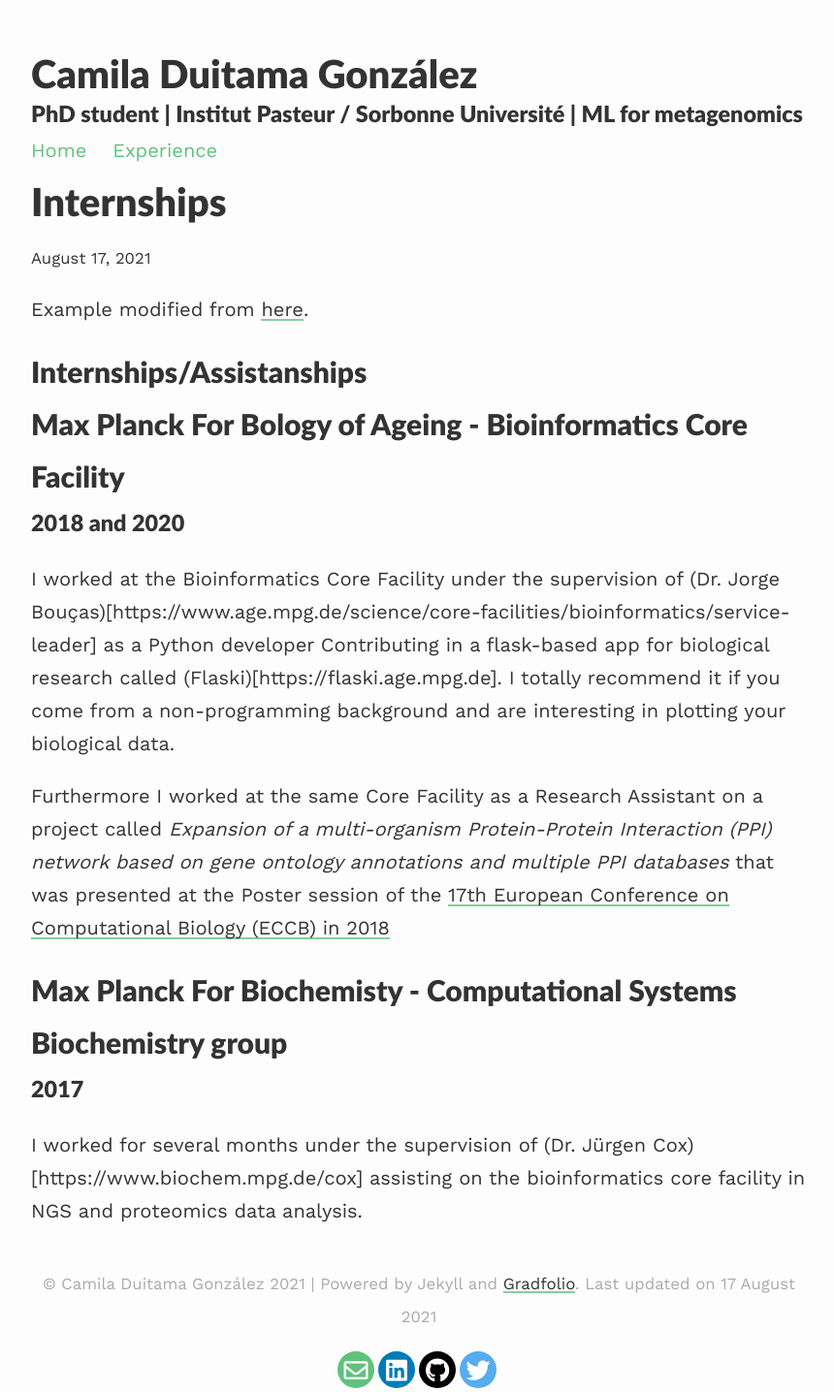
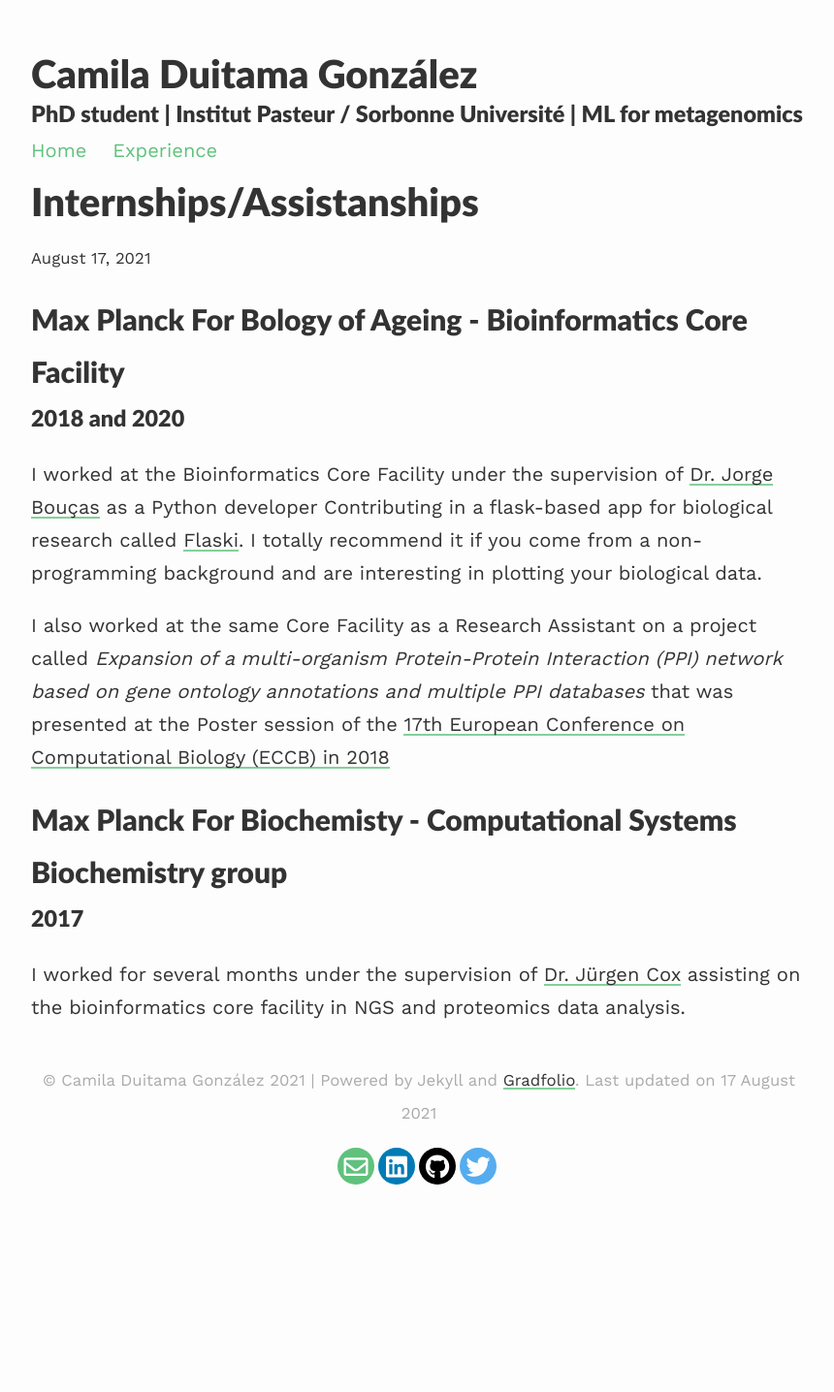
Before and after one commit to BioGeek/gradfolio, a Jekyll site: the page built from _projects/2_project.md, in a window 1280 px wide. Shown: the whole page at 97% size, without its empty margins (208-1068 px from the left). Built offline with Jekyll 4.4.1, drawn with Linux system fonts in a browser that asks for light colours; nearby versions of some CDN libraries; after the commit the page ends 1226 px from its top, so only the background shows below that.

Commit message:
links fixed

```diff
--- a/_projects/2_project.md
+++ b/_projects/2_project.md
@@ -1,24 +1,20 @@
 ---
 layout: post
-title: Internships
+title: Internships/Assistanships
+
 description: Experience in other research groups
 ---
-
-Example modified from [here](http://www.unexpected-vortices.com/sw/rippledoc/quick-markdown-example.html){:target="_blank"}.
-
-Internships/Assistanships
-============
 
 Max Planck For Bology of Ageing - Bioinformatics Core Facility
 ------------
 ### 2018 and 2020 ###
 
 
-I worked at the Bioinformatics Core Facility under the supervision of (Dr. Jorge Bouças)[https://www.age.mpg.de/science/core-facilities/bioinformatics/service-leader]
-as a Python developer Contributing in a flask-based app for biological research called (Flaski)[https://flaski.age.mpg.de].
+I worked at the Bioinformatics Core Facility under the supervision of [Dr. Jorge Bouças](https://www.age.mpg.de/science/core-facilities/bioinformatics/service-leader)
+as a Python developer Contributing in a flask-based app for biological research called [Flaski](https://flaski.age.mpg.de).
 I totally recommend it if you come from a non-programming background and are interesting in plotting your biological data.
 
-Furthermore I worked at the same Core Facility as a Research Assistant on a project
+I also worked at the same Core Facility as a Research Assistant on a project
 called *Expansion of a multi-organism Protein-Protein Interaction (PPI) network based on gene ontology annotations
 and multiple PPI databases* that was presented at the Poster session of the [17th European Conference on Computational Biology (ECCB) in 2018](http://eccb18.org/posters-2/)
 
@@ -29,4 +25,4 @@ Max Planck For Biochemisty - Computational Systems Biochemistry group
 ### 2017 ###
 
 
-I worked for several months under the supervision of (Dr. Jürgen Cox)[https://www.biochem.mpg.de/cox] assisting on the bioinformatics core facility in NGS and proteomics data analysis.
+I worked for several months under the supervision of [Dr. Jürgen Cox](https://www.biochem.mpg.de/cox) assisting on the bioinformatics core facility in NGS and proteomics data analysis.
```
